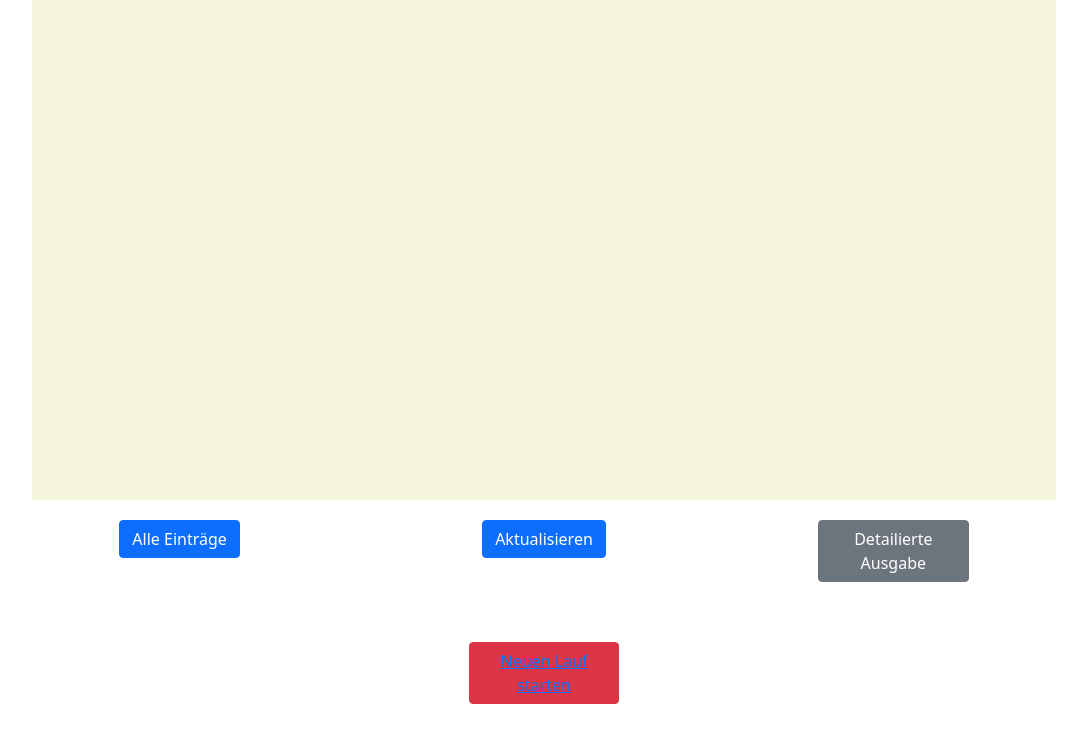
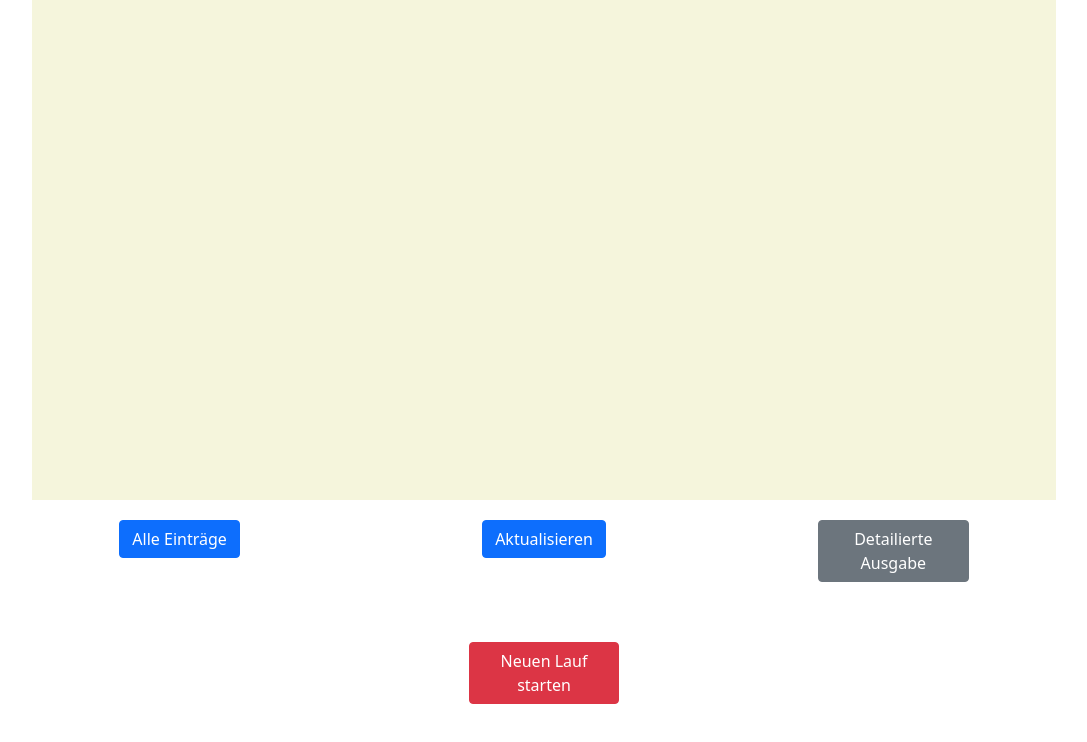
Before and after one commit to cedric-uden/CAP, a plain HTML site: page web/index.html in a window 1280 px wide. Shown: the whole page, without its empty margins (96-1183 px from the left). Drawn offline with Linux system fonts and the light colour scheme; no server answers.

Commit message:
formatted the button to remove the hyperlink

```diff
--- a/web/index.html
+++ b/web/index.html
@@ -38,7 +38,12 @@
     <div class="row justify-content-around"
     style="padding-top: 60px">
         <div class="col-2" style="text-align: center">
-            <button type="button" class="btn btn-danger"><a href="http://localhost/scripts/launch_cap_wrapper.php">Neuen Lauf starten</a></button>
+            <button type="button" class="btn btn-danger">
+                <a href="http://localhost/scripts/launch_cap_wrapper.php"
+                style="text-decoration: none; color: white">
+                    Neuen Lauf starten
+                </a>
+            </button>
         </div>
     </div>
 
```
